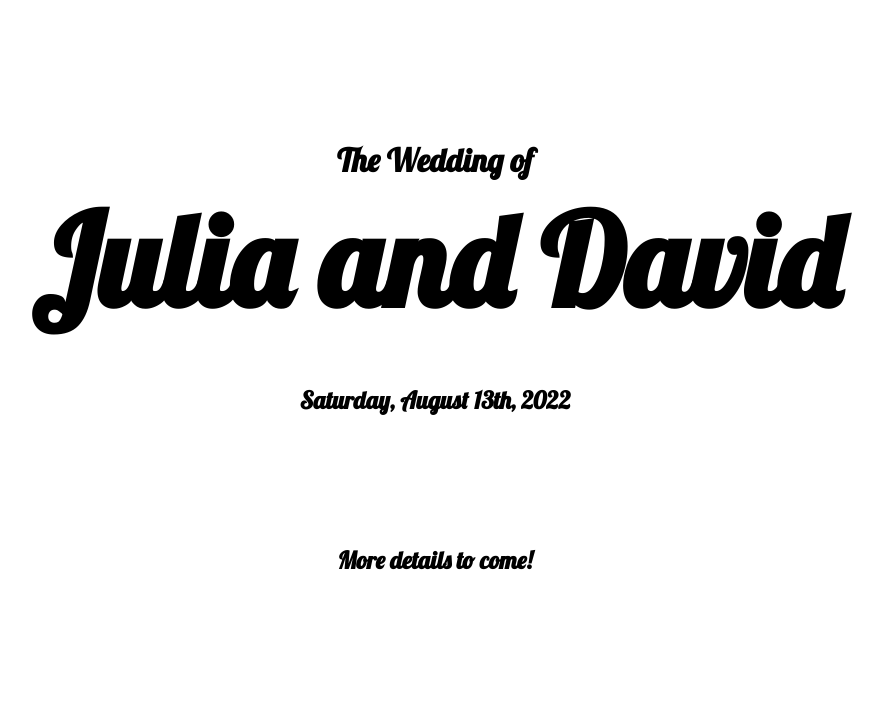
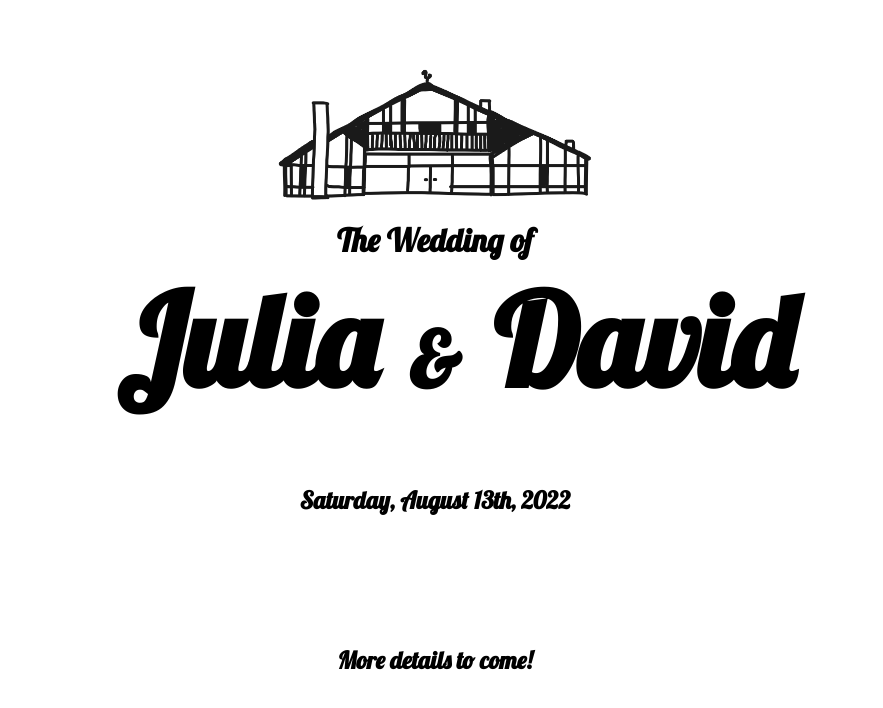
Before and after one commit to maxrpeterson/julia-and-david-wedding, a website: page index.html in a window 1280 px wide. Shown: the whole page, without its empty margins (205-1088 px from the left). Drawn offline with Linux system fonts and the light colour scheme.

Commit message:
Adds browser-sync dev dep, adds saengerbund drawing and styling

```diff
--- a/index.html
+++ b/index.html
@@ -10,9 +10,16 @@
   </head>
   <body>
     <main>
+      <div class="saengerbund-drawing-container">
+        <img
+          class="saengerbund-drawing"
+          src="assets/saengerbund-drawing-cropped.png"
+          alt="A line drawing of the Delaware Saengerbund building">
+      </div>
       <h1>The Wedding of
-        <br>
-        <span class="j-and-d">Julia and David</span>
+        <div class="names">
+          <span class="julia">Julia </span><span class="ampersand">&amp;</span><span class="david"> David</span>
+        </div>
       </h1>
       <h2>Saturday, August 13th, 2022</h2>
       <h2>More details to come!</h2>
--- a/styles.css
+++ b/styles.css
@@ -10,9 +10,9 @@ main {
   height: 100vh;
   text-align: center;
   display: grid;
-  grid-auto-rows: 20%;
+  grid-auto-rows: 20% auto 20% 20%;
+  align-content: center;
   align-items: center;
-  align-content: center;
 }
 
 h1,
@@ -20,12 +20,56 @@ h2 {
   margin: 0;
 }
 
-.j-and-d {
-  font-size: 1.5em;
+.saengerbund-drawing-container {
+  height: 100%;
+}
+
+.saengerbund-drawing {
+  object-fit: contain;
+  max-height: 100%;
+}
+
+.names {
+  --name-horizontal-spacing: 2vw;
+
+  font-size: 3.75rem;
+  display: grid;
+  grid-template-columns: repeat(3, auto);
+  justify-content: center;
+  align-items: baseline;
+}
+
+.julia {
+  justify-self: flex-end;
+  margin-inline-end: var(--name-horizontal-spacing);
+}
+
+.david {
+  justify-self: flex-start;
+  margin-inline-start: var(--name-horizontal-spacing);
+}
+
+.ampersand {
+  font-size: 0.75em;
 }
 
 @media (min-width: 900px) {
-  .j-and-d {
-    font-size: 4em;
+  .names {
+    --name-horizontal-spacing: 2rem;
+
+    font-size: 8rem;
+    grid-template-columns: 1fr min-content 1fr;
+  }
+
+  .julia {
+    justify-self: flex-end;
+  }
+
+  .david {
+    justify-self: flex-start;
+  }
+
+  .ampersand {
+    font-size: 0.6em;
   }
 }
```
Also changed, not shown: package.json (+7 -2 lines), assets/saengerbund-drawing-cropped.png (added), assets/saengerbund-drawing.png (added), 1 other file.
